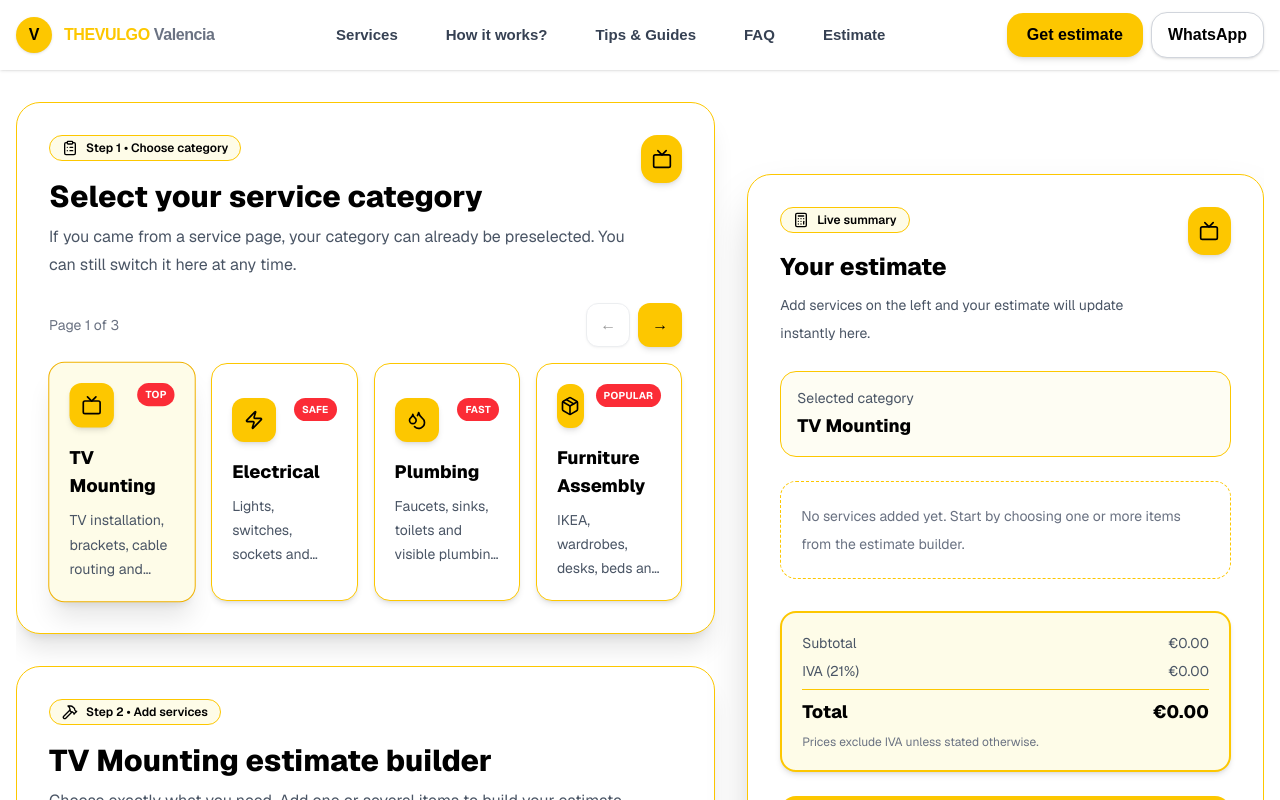
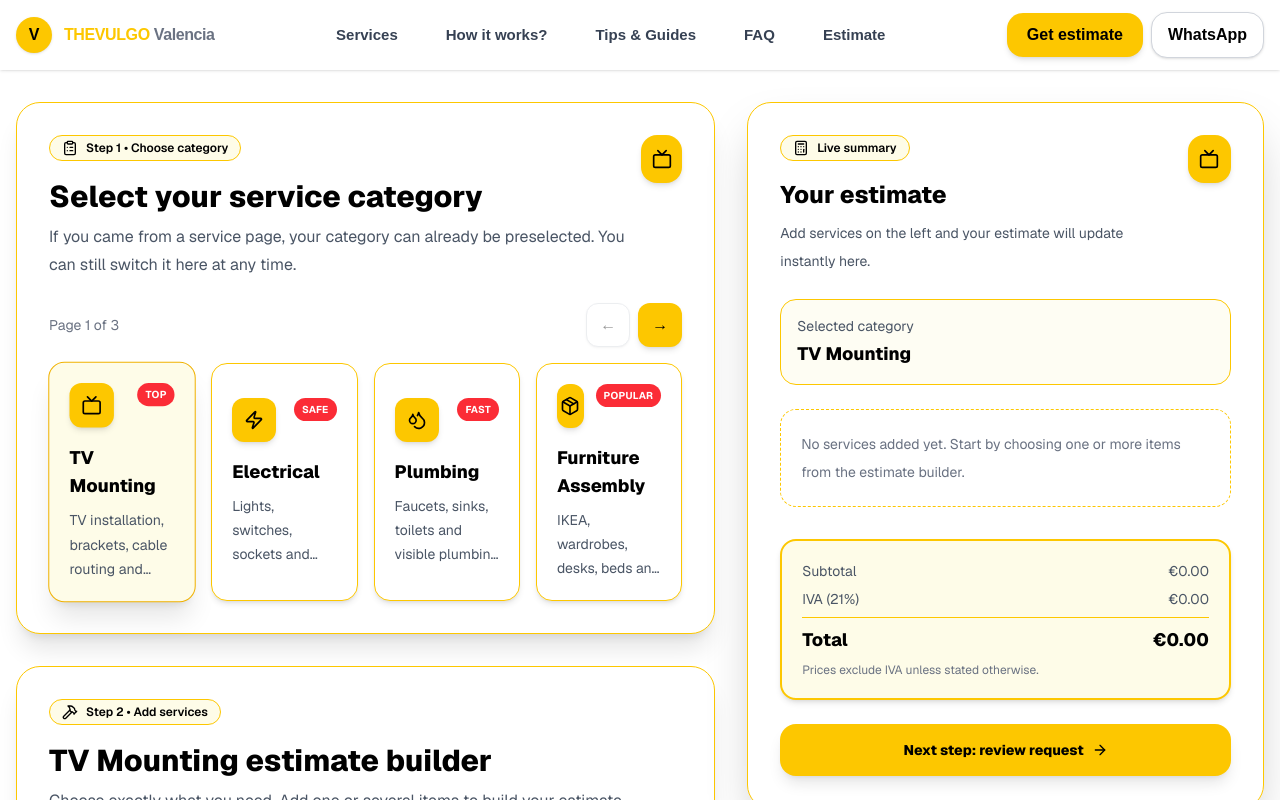
Before and after one commit to danylopechatkin/thevulgo-es, a Next.js app: page /estimate in a window 1280 px wide. Shown: the top 800 px of the page. Built offline with nearby package versions, Linux system fonts and the light colour scheme.

Commit message:
fix sticky summary by removing parent overflow constraints

```diff
--- a/app/estimate/page.tsx
+++ b/app/estimate/page.tsx
@@ -931,15 +931,15 @@ useEffect(() => {
 
 return (
 
-    <div className="min-h-screen overflow-x-hidden bg-white text-black font-sans">
-      <section className="relative overflow-hidden px-4 pt-4 pb-8 sm:pt-2 sm:pb-2">
+    <div className="min-h-screen bg-white text-black font-sans">
+      <section className="relative px-4 pt-4 pb-8 sm:pt-2 sm:pb-2">
         <div className="absolute inset-0 -z-10">
           <div className="absolute inset-0 bg-white" />
           <div className="absolute left-1/2 top-0 h-[540px] w-[540px] -translate-x-1/2 rounded-full bg-yellow-200/35 blur-3xl" />
           <div className="absolute right-8 top-24 h-[320px] w-[320px] rounded-full bg-yellow-100/70 blur-3xl" />
         </div>
 
-        <div className="mx-auto w-full max-w-7xl overflow-x-hidden">
+        <div className="mx-auto w-full max-w-7xl">
 
 
 
```
